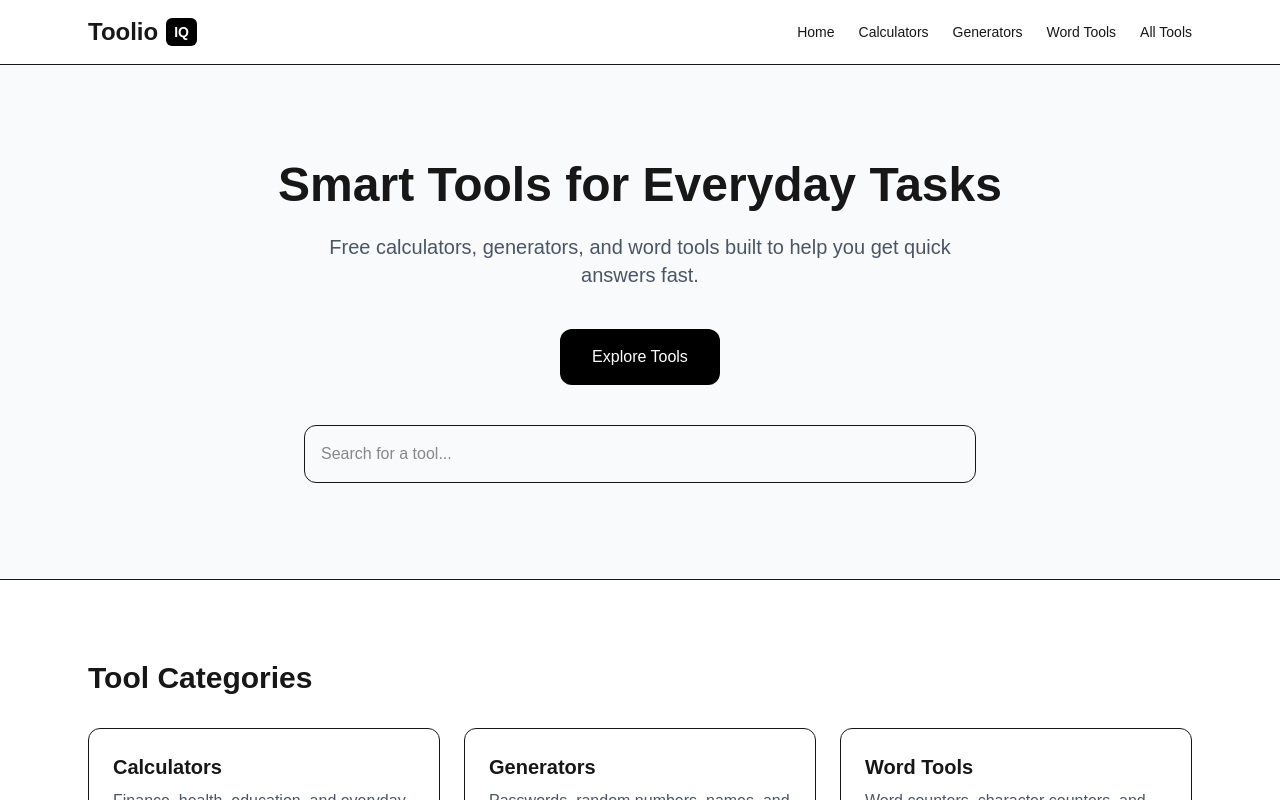
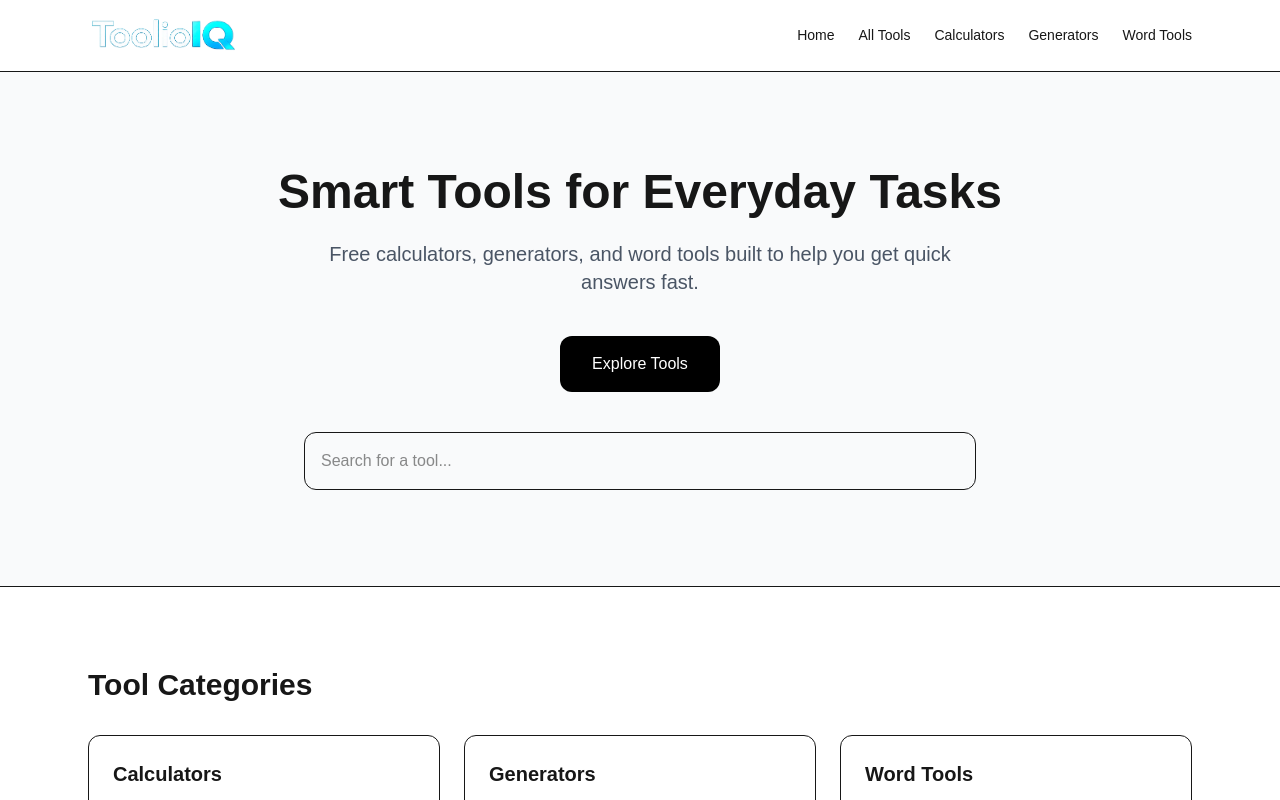
Before and after one commit to toolioiq/toolioiq, a Next.js app: page / in a window 1280 px wide. Shown: the top 800 px of the page. Built offline with nearby package versions, Linux system fonts and the light colour scheme.

Commit message:
Add navbar logo image

```diff
--- a/components/Navbar.tsx
+++ b/components/Navbar.tsx
@@ -1,19 +1,27 @@
+import Image from "next/image";
 import Link from "next/link";
 
 export default function Navbar() {
   return (
     <nav className="border-b bg-white">
       <div className="max-w-6xl mx-auto px-6 py-4 flex justify-between items-center">
-        <Link href="/" className="flex items-center gap-2">
-          <span className="text-2xl font-bold">Toolio</span>
-          <span className="bg-black text-white text-sm font-bold px-2 py-1 rounded-md">
-            IQ
-          </span>
+        <Link href="/" className="flex items-center">
+          <Image
+            src="/logo.png"
+            alt="ToolioIQ"
+            width={150}
+            height={40}
+            priority
+          />
         </Link>
 
         <div className="flex gap-6 text-sm font-medium">
           <Link href="/" className="hover:text-gray-600">
             Home
+          </Link>
+
+          <Link href="/tools" className="hover:text-gray-600">
+            All Tools
           </Link>
 
           <Link href="/calculators" className="hover:text-gray-600">
@@ -27,9 +35,6 @@
           <Link href="/word-tools" className="hover:text-gray-600">
             Word Tools
           </Link>
-          <Link href="/tools" className="hover:text-gray-600">
-            All Tools
-          </Link>
         </div>
       </div>
     </nav>
```
Also changed, not shown: public/logo.png (added).
